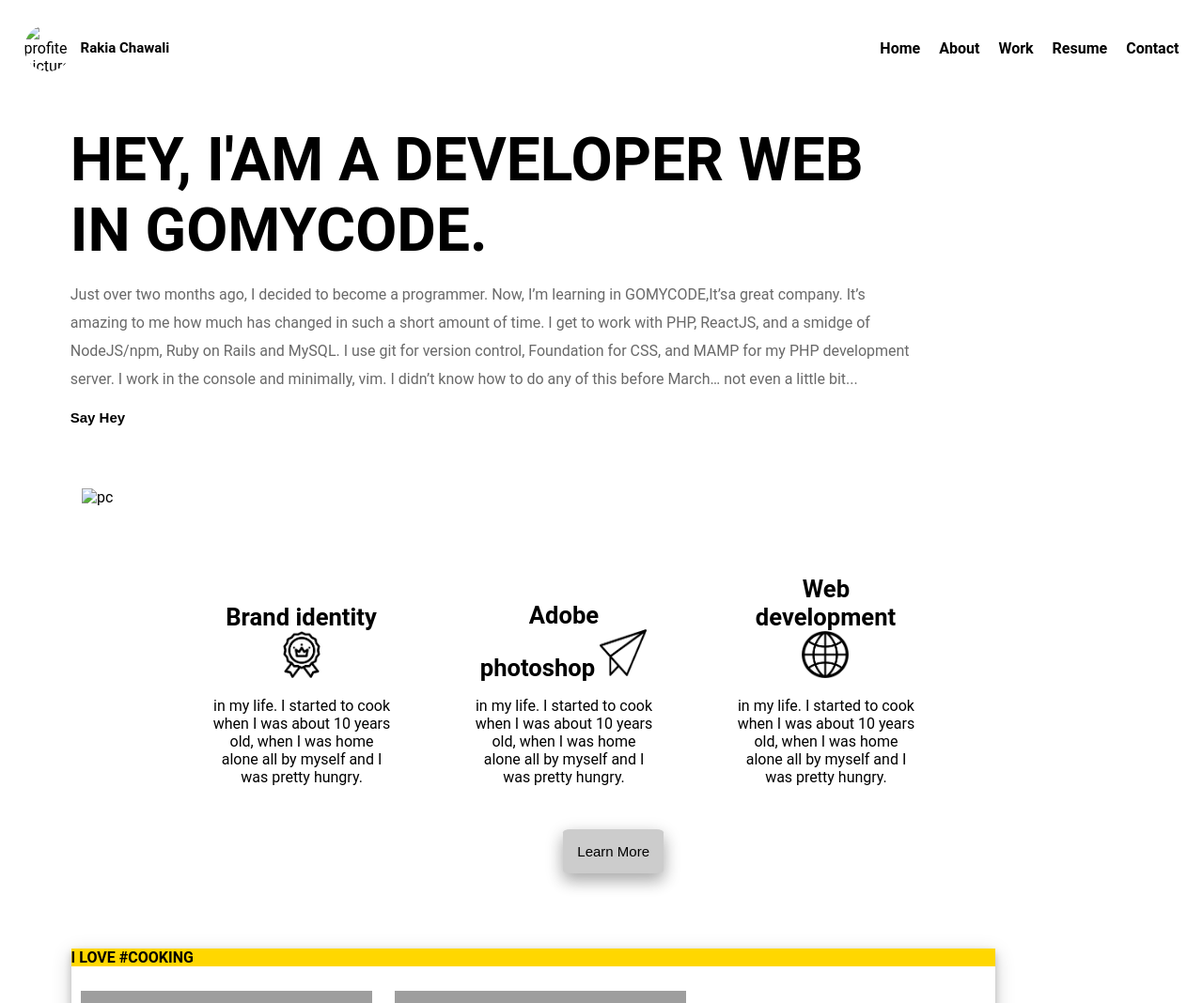
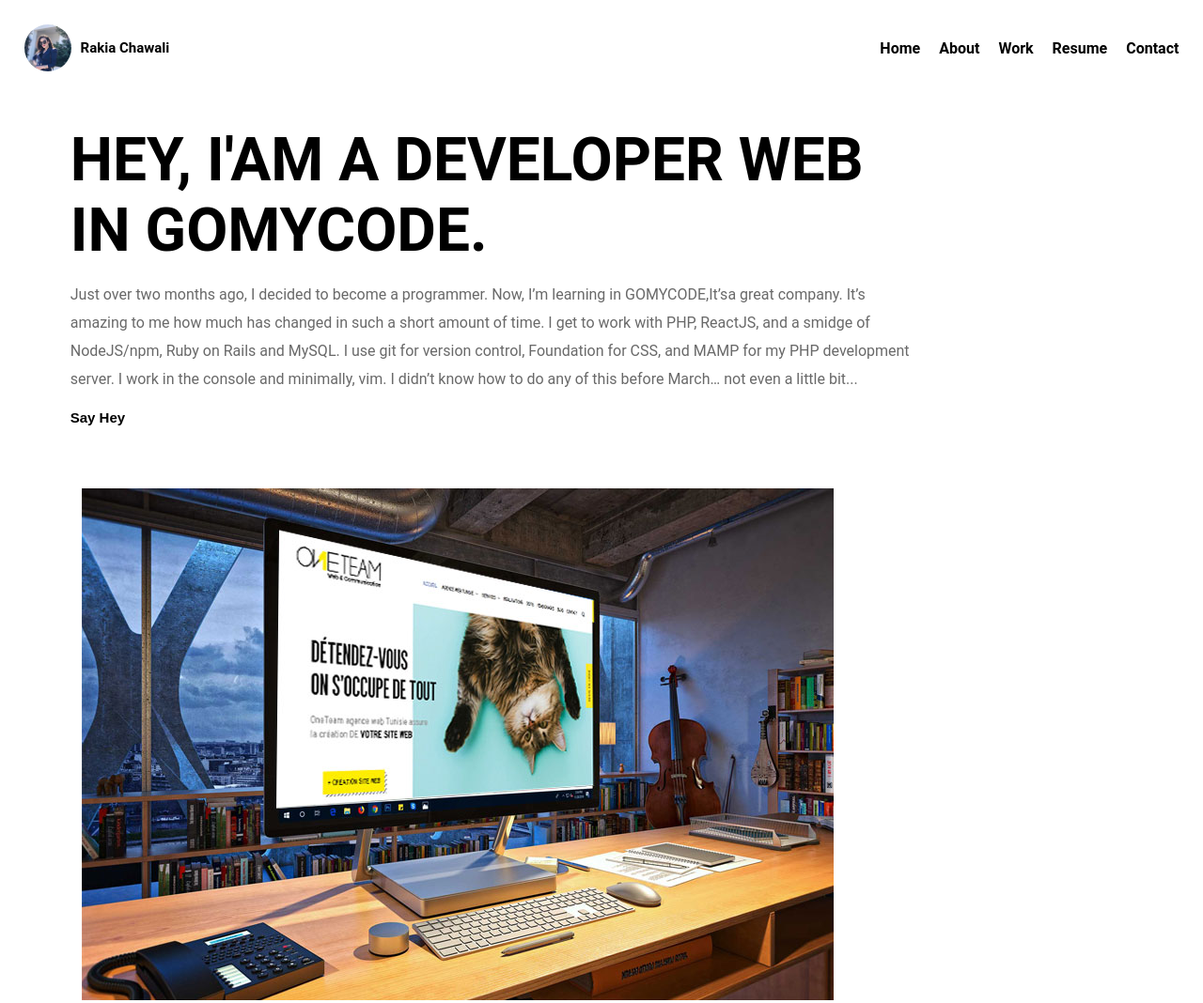
Before and after one commit to Rakia-Chawali/HTML, a plain HTML site: page index.html in a window 1280 px wide. Shown: the top 1068 px of the page at 94% size. Drawn offline with Linux system fonts and the light colour scheme; the site is published under a folder, as on GitHub Pages, so addresses that start at the root find nothing; grey boxes are pictures that could not be loaded.

```diff
--- a/index.html
+++ b/index.html
@@ -10,7 +10,7 @@
   <body>
     <nav>
       <div class="profile">
-        <img src="/HTML/images/rouki.jpg" alt="profite picture" />
+        <img src="images/rouki.jpg" alt="profite picture" />
         <h1>Rakia Chawali</h1>
       </div>
       <ul>
@@ -37,7 +37,7 @@
       </header>
     </section>
     <section class="image">
-      <img src="/HTML/images/web.jpg" alt="pc"  />
+      <img src="images/web.jpg" alt="pc"  />
     </section>
     <section class="project">
       <div class="title">
```
Also changed, not shown: images/Capture.PNG (deleted).
